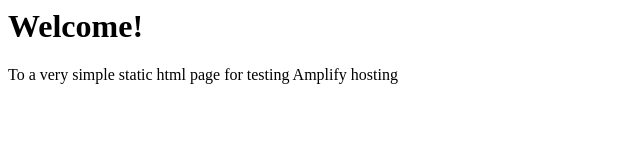
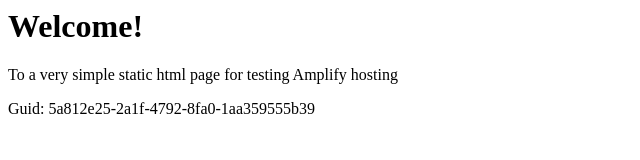
Before and after one commit to aws-aemilia-pdx/Github-PR-Commit-Integration-Test-DoNotTouch-GitH-MJCD6L4M-v1-preprod-us-west-2, a website: page src/index.html in a window 1280 px wide. Shown: the whole page, without its empty margins (0-640 px from the left). Drawn offline with Linux system fonts and the light colour scheme.

Commit message:
commit from integ tests

```diff
--- a/src/index.html
+++ b/src/index.html
@@ -1,3 +1,5 @@
+
+
 <html lang="en">
 
 <head>
@@ -10,6 +12,6 @@
 <body>
     <h1>Welcome!</h1>
     <p>To a very simple static html page for testing Amplify hosting</p>
-</body>
+    <p>Guid: 5a812e25-2a1f-4792-8fa0-1aa359555b39</p></body>
 
 </html>
```
